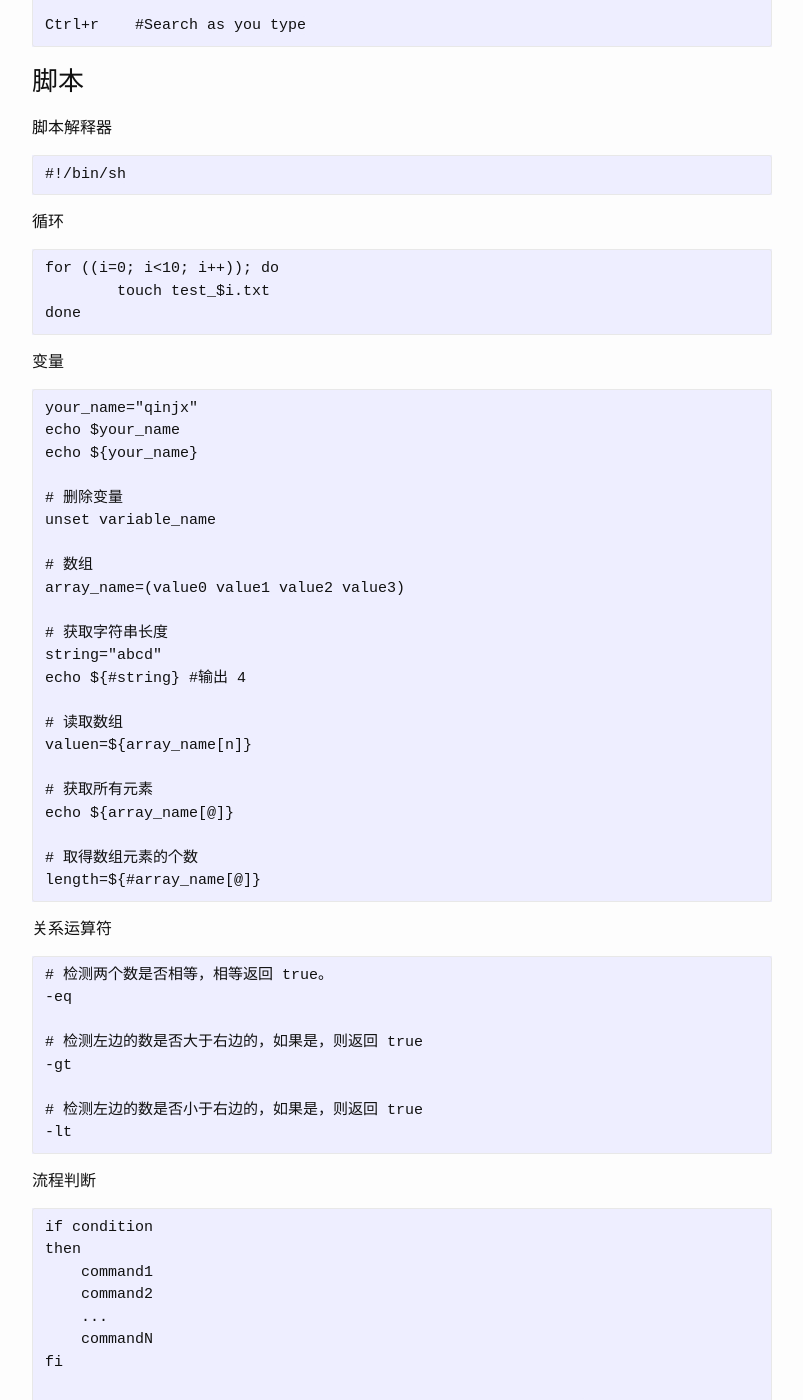
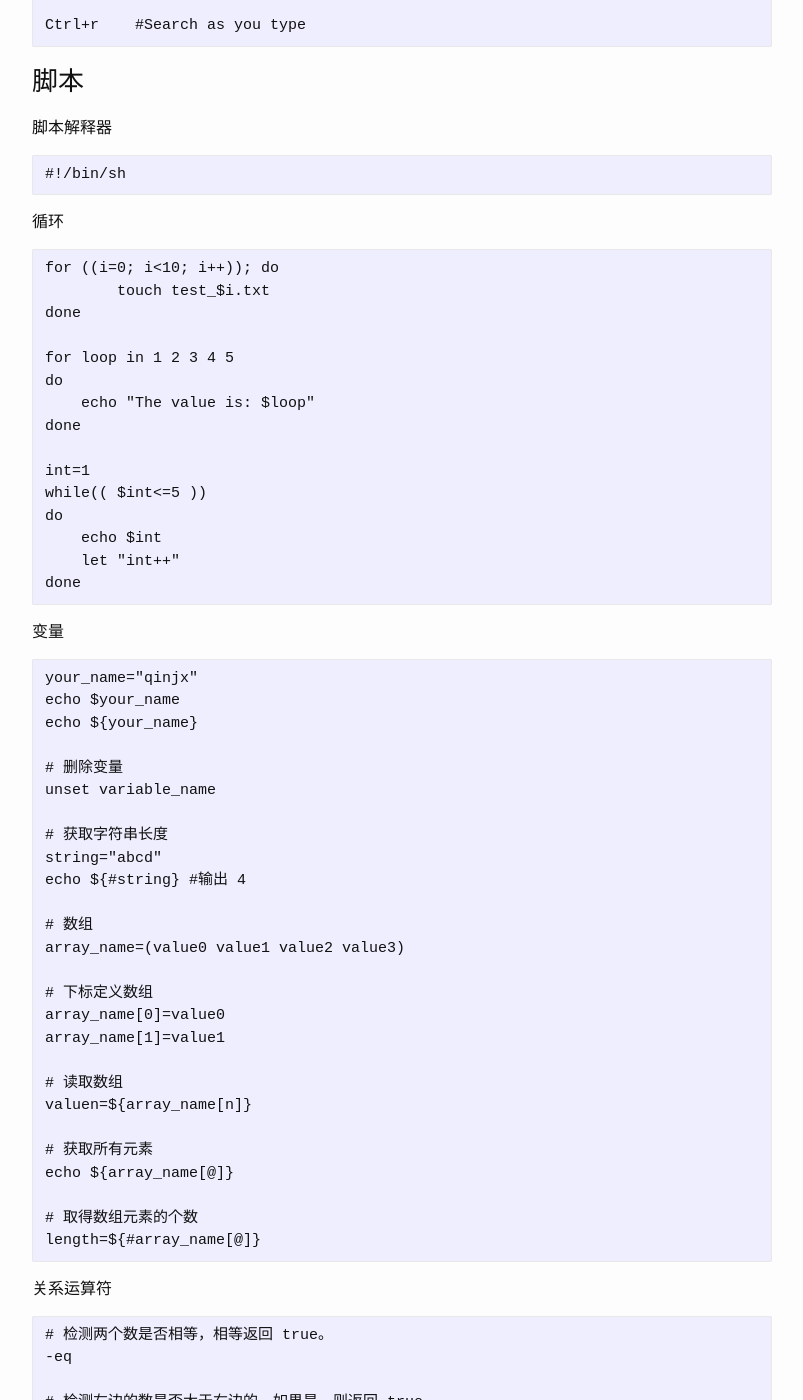
Before and after one commit to josephstalin117/josephstalin117.github.io, a Jekyll site: the page built from _posts/2017-05-10-bash.markdown, in a window 1280 px wide and 1400 px high, scrolled down 740 px. Shown: the whole window, without its empty margins (238-1041 px from the left). Built offline with Jekyll 4.4.1, drawn with Linux system fonts in a browser that asks for light colours; some of the changed text lies outside the part shown.

Commit message:
edit shell

````diff
--- a/_posts/2017-05-10-bash.markdown
+++ b/_posts/2017-05-10-bash.markdown
@@ -46,6 +46,18 @@ Ctrl+r    #Search as you type
 for ((i=0; i<10; i++)); do
 	touch test_$i.txt
 done
+
+for loop in 1 2 3 4 5
+do
+    echo "The value is: $loop"
+done
+
+int=1
+while(( $int<=5 ))
+do
+    echo $int
+    let "int++"
+done
 ```
 
 变量
@@ -57,12 +69,16 @@ echo ${your_name}
 # 删除变量
 unset variable_name
 
+# 获取字符串长度
+string="abcd"
+echo ${#string} #输出 4
+
 # 数组
 array_name=(value0 value1 value2 value3)
 
-# 获取字符串长度
-string="abcd"
-echo ${#string} #输出 4
+# 下标定义数组
+array_name[0]=value0
+array_name[1]=value1
 
 # 读取数组
 valuen=${array_name[n]}
@@ -97,4 +113,37 @@ then
 fi
 
 if [ $(ps -ef | grep -c "ssh") -gt 1 ]; then echo "true"; fi
+
+# test命令
+num1=100
+num2=100
+if test $[num1] -eq $[num2]
+then
+    echo '两个数相等！'
+else
+    echo '两个数不相等！'
+fi
+
+# 检查文件是否存在
+cd /bin
+if test -e ./bash
+then
+    echo '文件已存在!'
+else
+    echo '文件不存在!'
+fi
 ```
+
+函数
+```
+funWithParam(){
+    echo "第一个参数为 $1 !"
+    echo "第二个参数为 $2 !"
+    echo "第十个参数为 $10 !"
+    echo "第十个参数为 ${10} !"
+    echo "第十一个参数为 ${11} !"
+    echo "参数总数有 $# 个!"
+    echo "作为一个字符串输出所有参数 $* !"
+}
+funWithParam 1 2 3 4 5 6 7 8 9 34 73
+```
````
